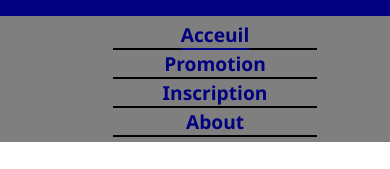
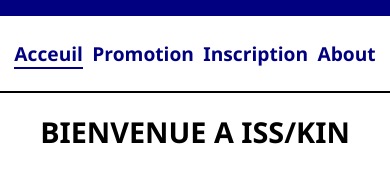
Before and after one commit to CamilloPande/dada, a plain HTML site: page index.html in a window 390 px wide. Shown: the part 71-240 px from the top of the page. Drawn offline with Linux system fonts and the light colour scheme.

Commit message:
Add files via upload

```diff
--- a/index.html
+++ b/index.html
@@ -19,13 +19,13 @@
                     <a href="#" class="activelink">Acceuil</a>
                 </li>
                 <li>
-                    <a href="promotion.html">Promotion</a>
+                    <a href="promotion">Promotion</a>
                 </li>
                 <li>
-                    <a href="inscription.html">Inscription</a>
+                    <a href="inscription">Inscription</a>
                 </li>
                 <li>
-                    <a href="about.html">About</a>
+                    <a href="about">About</a>
                 </li>
             </ul>
         </nav>
@@ -40,7 +40,7 @@
             <p>ISS/KIN est le meilleur Institut en se qui concernce une formation de A à Z dans tout domaines.</p>
         </section>
         <section>
-            <p style="font-size:1.2rem">Voici <a href="promotion.html">les promotions</a> de ISS/KIN.</p>
+            <p style="font-size:1.2rem">Voici <a href="promotion">les promotions</a> de ISS/KIN.</p>
         </section>
     </main>
 </body>
--- a/style.css
+++ b/style.css
@@ -20,14 +20,15 @@ header{
 
 
 .navigation{
-    background-color: rgb(127, 127, 127);
+    background-color: rgb(255, 255, 255);
+    border-bottom:2px black solid;
     padding:5px;
 }
 
 .navigation ul{
     display:flex;
     justify-content:space-evenly;
-    text-align:center;
+    padding:0;
 }
 
 .navigation ul li{
@@ -192,17 +193,3 @@ main{
     }
 
 }
-
-@media(max-width:420px){
-    .navigation ul{
-        flex-direction: column;
-        align-items: center;
-        margin:0;
-    }
-
-    .navigation ul li{
-        border-bottom:2px solid black;
-        width:60%;
-    }
-
-}
```
Also changed, not shown: about.html (+3 -3 lines), inscription.html (+4 -4 lines), promotion.html (+4 -4 lines).
